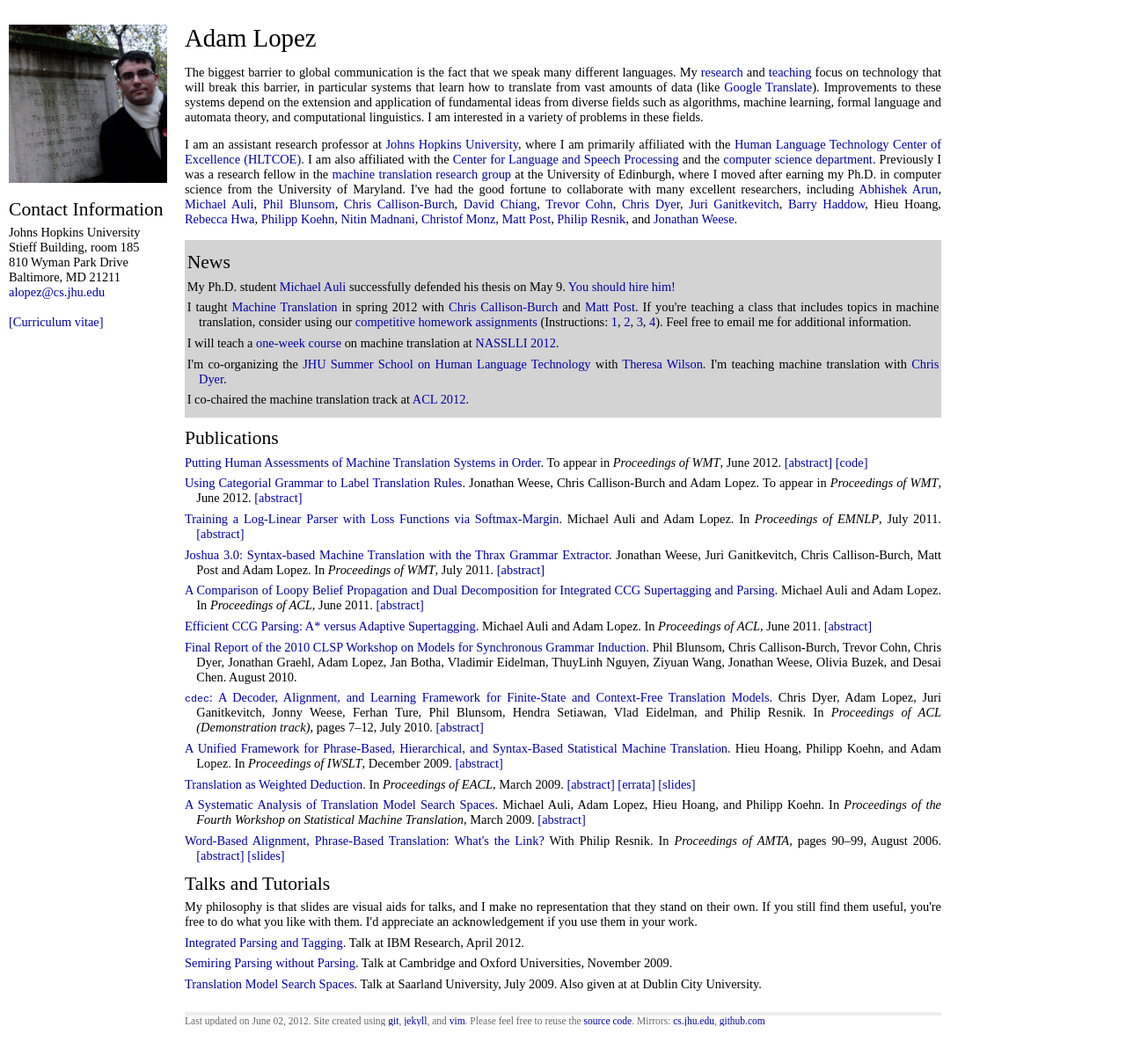
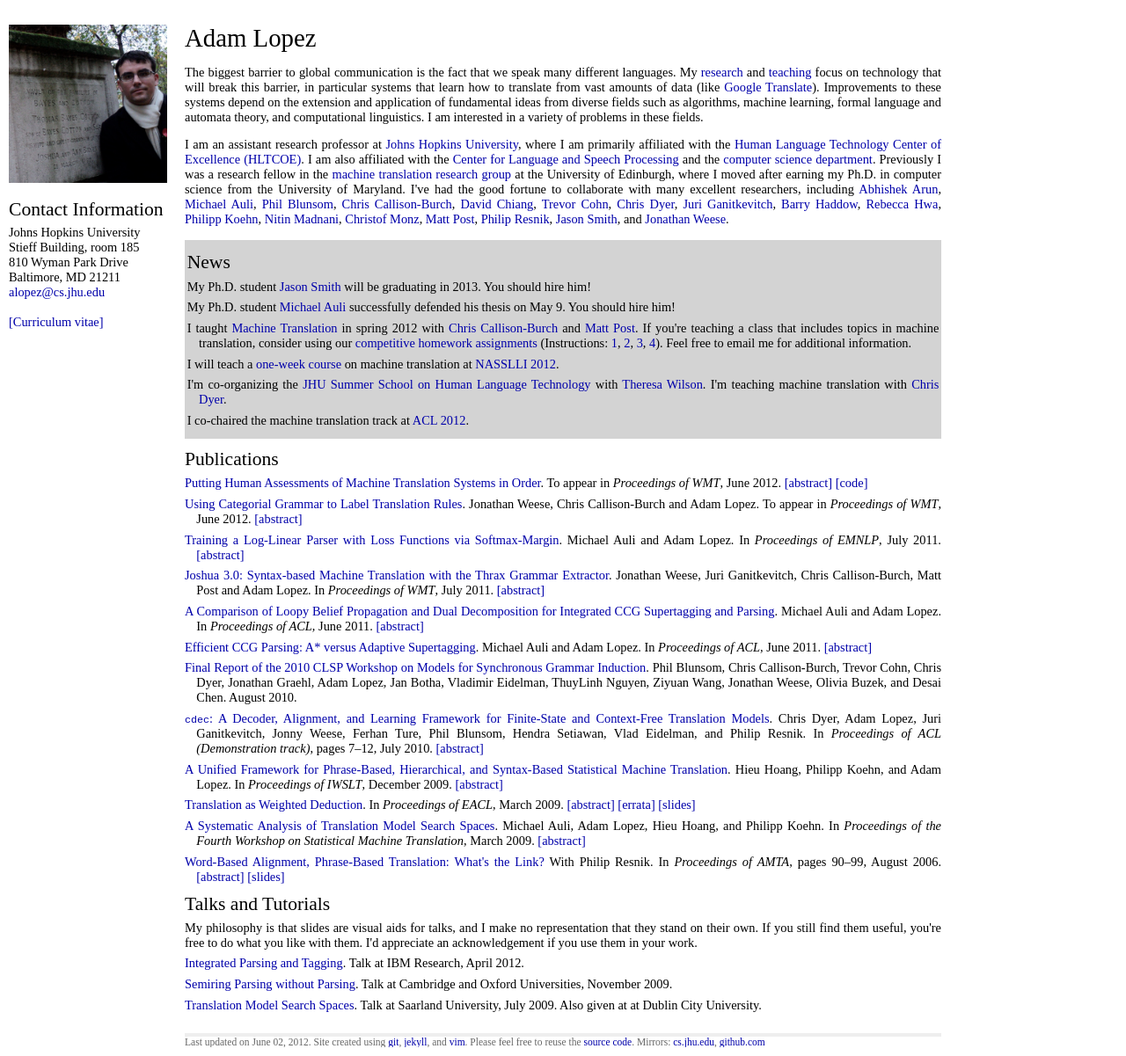
Before and after one commit to alopez/alopez.github.com, a Jekyll site: the page built from index.html, in a window 1280 px wide. Shown: the whole page at 88% size. Built offline with Jekyll 4.4.1, drawn with Linux system fonts in a browser that asks for light colours; before the commit the page ends 1177 px from its top, so only the background shows below that.

Commit message:
Add announcements

```diff
--- a/index.html
+++ b/index.html
@@ -41,21 +41,23 @@ I've had the good fortune to collaborate with many excellent researchers, includ
 <a href="http://www.cs.cmu.edu/~cdyer">Chris Dyer</a>,
 <a href="http://www.cs.jhu.edu/~juri">Juri Ganitkevitch</a>,
 <a href="http://homepages.inf.ed.ac.uk/bhaddow">Barry Haddow</a>,
-Hieu Hoang,
 <a href="http://www.cs.pitt.edu/~hwa">Rebecca Hwa</a>,
 <a href="http://www.iccs.informatics.ed.ac.uk/~pkoehn/">Philipp Koehn</a>,
 <a href="http://www.desilinguist.org">Nitin Madnani</a>,
 <a href="http://staff.science.uva.nl/~christof/">Christof Monz</a>,
 <a href="http://www.cs.jhu.edu/~post/">Matt Post</a>,
-<a href="http://www.umiacs.umd.edu/%7Eresnik">Philip Resnik</a>, and
+<a href="http://www.umiacs.umd.edu/%7Eresnik">Philip Resnik</a>,
+<a href="http://old-site.clsp.jhu.edu/~jrsmith/">Jason Smith</a>, and
 <a href="http://cs.jhu.edu/~jonny/">Jonathan Weese</a>.
 </div>
 
 <div class="news">
 <h2>News</h2>
 <ul class="posts">
+  <li>My Ph.D. student <a href="http://old-site.clsp.jhu.edu/~jrsmith/">Jason Smith</a> will be
+      graduating in 2013. You should hire him!</li>
   <li>My Ph.D. student <a href="http://homepages.inf.ed.ac.uk/s0453934/">Michael Auli</a>
-      successfully defended his thesis on May 9. <a href="http://homepages.inf.ed.ac.uk/s0453934/Michael_Auli_CV.academic.pdf">You should hire him!</a></li>
+      successfully defended his thesis on May 9. You should hire him!</li>
   <li>I taught <a href="http://mt-class.org/">Machine Translation</a>
       in spring 2012 with <a href="http://www.cs.jhu.edu/~ccb">Chris Callison-Burch</a> and
       <a href="http://www.cs.jhu.edu/~post/">Matt Post</a>. If you're
```
Also changed, not shown: 1 other file.
